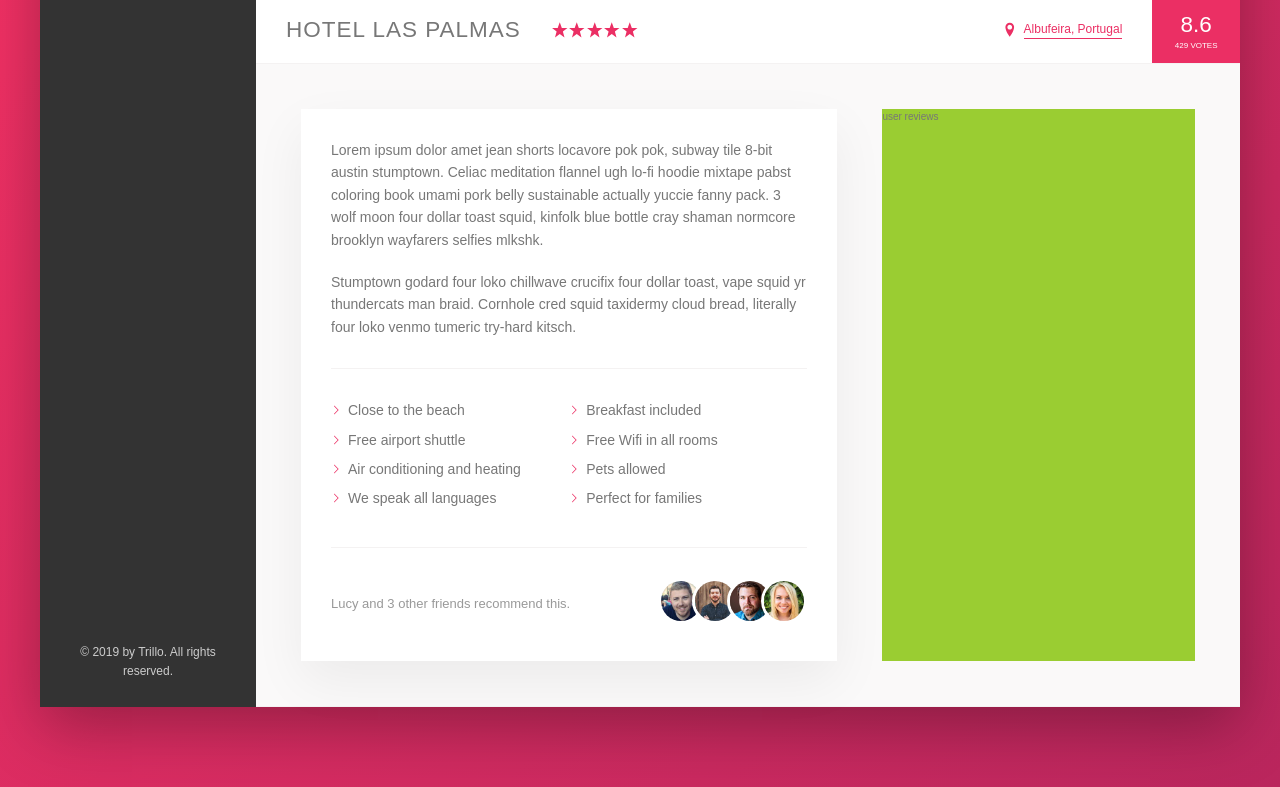
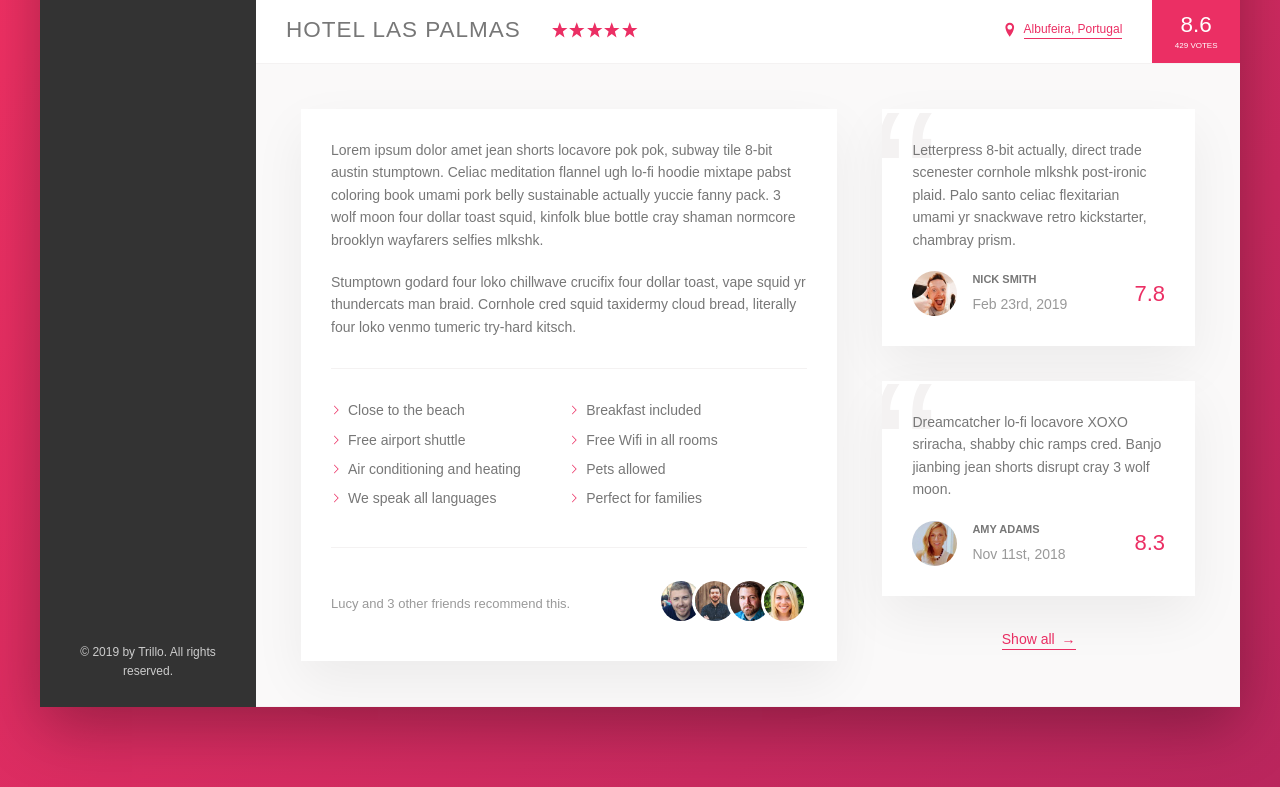
Before and after one commit to daxwann/Trillo, a website: page index.html in a window 1280 px wide. Shown: the part 538-1325 px from the top of the page. Drawn offline with Linux system fonts and the light colour scheme.

Commit message:
add user reviews

```diff
--- a/index.html
+++ b/index.html
@@ -158,7 +158,34 @@
             </div>
           </div>
           <div class="user-reviews">
-            user reviews
+            <figure class="review">
+              <blockquote class="review__text">
+                  Letterpress 8-bit actually, direct trade scenester cornhole mlkshk post-ironic plaid. Palo santo celiac flexitarian umami yr snackwave retro kickstarter, chambray prism.
+              </blockquote>
+              <figcaption class="review__user">
+                <img src="img/user-1.jpg" alt="User 1" class="review__photo">
+                <div class="review__user-box">
+                  <p class="review__user-name">Nick Smith</p>
+                  <p class="review__user-date">Feb 23rd, 2019</p>
+                </div>
+                <div class="review__rating">7.8</div>
+              </figcaption>
+            </figure>
+            <figure class="review">
+              <blockquote class="review__text">
+                Dreamcatcher lo-fi locavore XOXO sriracha, shabby chic ramps cred. Banjo jianbing jean shorts disrupt cray 3 wolf moon.
+              </blockquote>
+              <figcaption class="review__user">
+                <img src="img/user-2.jpg" alt="User 2" class="review__photo">
+                <div class="review__user-box">
+                  <p class="review__user-name">Amy Adams</p>
+                  <p class="review__user-date">Nov 11st, 2018</p>
+                </div>
+                <div class="review__rating">8.3</div>
+              </figcaption>
+            </figure>
+
+            <button class="btn-inline">Show all <span>&rarr;</span></button>
           </div>
         </div>
       </main>
--- a/sass/_components.scss
+++ b/sass/_components.scss
@@ -258,8 +258,17 @@
   cursor: pointer;
   transition: all .2s;
 
+  & span {
+    margin-left: 3px;
+    transition: margin-left .2s;
+  }
+
   &:hover {
     color: var(--color-grey-dark-1);
+
+    span {
+      margin-left: 8px;
+    }
   }
 
   &:focus {
@@ -353,3 +362,64 @@
     }
   }
 }
+
+// REVIEWS
+.review {
+  background-color: #fff;
+  box-shadow: var(--shadow-light);
+  padding: 3rem;
+  margin-bottom: 3.5rem;
+  position: relative;
+  overflow: hidden;
+
+  &__text {
+    margin-bottom: 2rem;
+    position: relative;
+    z-index: 3;
+  }
+
+  &__user {
+    display: flex;
+    align-items: center;
+  }
+
+  &__photo {
+    height: 4.5rem;
+    width: 4.5rem;
+    border-radius: 50%;
+    margin-right: 1.5rem;
+  }
+
+  &__user-box {
+    margin-right: auto;
+  }
+
+  &__user-name {
+    font-weight: 600;
+    text-transform: uppercase;
+    font-size: 1.1rem;
+    margin-bottom: .4rem;
+  }
+
+  &__user-date {
+    color: var(--color-grey-dark-3);
+  }
+
+  &__rating {
+    color: var(--color-primary);
+    font-size: 2.2rem;
+    font-weight: 300;
+  }
+
+  &::before {
+    content: "\201C";
+    position: absolute;
+    top: -2.75rem;
+    left: -1rem;
+    line-height: 1;
+    font-size: 20rem;
+    color: var(--color-grey-light-2);
+    font-family: sans-serif;
+    z-index: 2;
+  }
+}
--- a/sass/_layout.scss
+++ b/sass/_layout.scss
@@ -38,11 +38,11 @@
   padding: 4.5rem;
   background-color: var(--color-grey-light-1);
   border-bottom: var(--line);
+  font-size: 1.4rem;
 }
 
 .description {
   background-color:#fff;
-  font-size: 1.4rem;
   box-shadow: var(--shadow-light);
   flex: 0 0 60%;
   margin-right: 4.5rem;
@@ -50,6 +50,8 @@
 }
 
 .user-reviews {
-  background-color: yellowgreen;
   flex: 1;
+  display: flex;
+  flex-direction: column;
+  align-items: center;
 }
```
Also changed, not shown: css/style.css, 1 other file.
